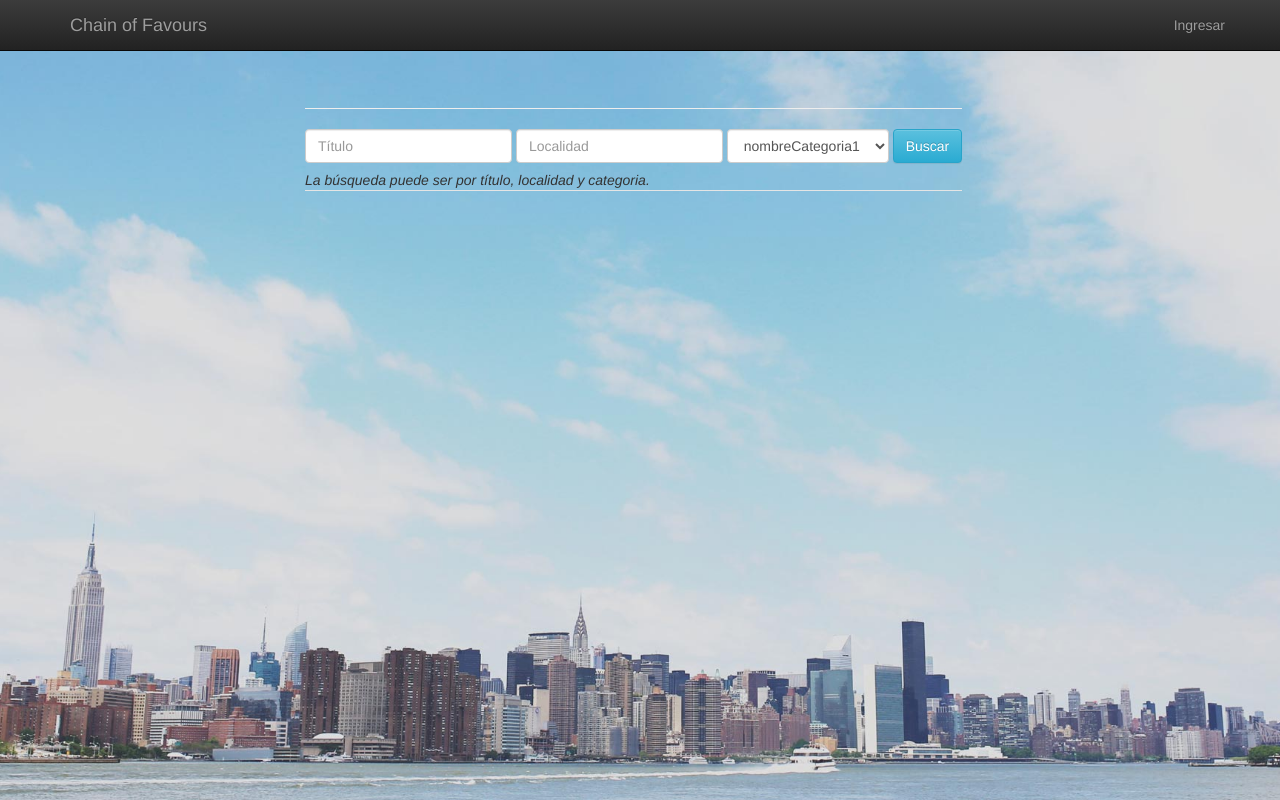
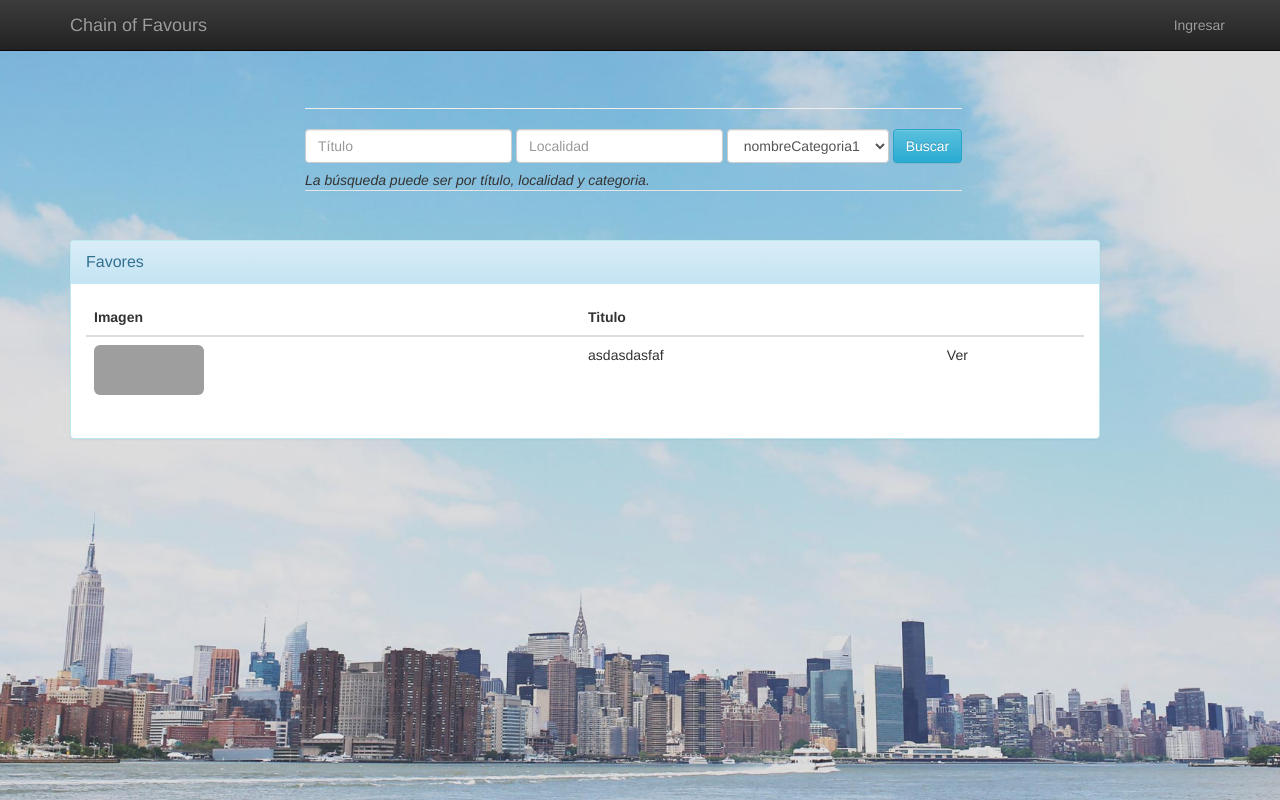
Before and after one commit to nahuelz/ing2-2017, a PHP site: page / in a window 1280 px wide. Run offline with PHP 8.4, Linux system fonts and the light colour scheme; data comes from the database, SQL or seed files in the repository; some libraries are stand-ins or nearby versions; grey boxes are pictures that could not be loaded.

Commit message:
alta imagen

```diff
--- a/controller/FavorController.php
+++ b/controller/FavorController.php
@@ -45,7 +45,7 @@ class FavorController {
                 $fecha = Date('Y-m-d');
                 $nombreImagen = '';
                 $usuarioId = UsuarioController::getInstance()->usuarioLogeado()->getId();
-                if (isset($_FILES['imagen'])){
+                if ( (isset($_FILES['imagen'])) && ($_FILES['imagen']['size'] > 0) )  {
                     if ($this->validarImagen()){
                         $imagen = $this->procesarImagen();
                         $nombreImagen = $_FILES['imagen']['name'];
--- a/controller/ResourceController.php
+++ b/controller/ResourceController.php
@@ -19,12 +19,13 @@ class ResourceController {
 	*/
     public function home($args = []) {
         $categorias = Categoria::getInstance()->categoriasHabilitadas();
+        $favores = Favor::getInstance()->obtenerFavores();
         if (UsuarioController::getInstance()->usuarioLogeado()){
-            $args = array_merge($args, ['user' => UsuarioController::getInstance()->usuarioLogeado(), 'categorias' => $categorias]);
+            $args = array_merge($args, ['user' => UsuarioController::getInstance()->usuarioLogeado(), 'categorias' => $categorias, 'favores' => $favores]);
             $view = new Home();
             $view->show($args);
         }else{
-            $args = array_merge($args, ['categorias' => $categorias]);
+            $args = array_merge($args, ['categorias' => $categorias, 'favores' => $favores]);
             $view = new Home();
             $view->show($args);
         }
--- a/model/Favor.php
+++ b/model/Favor.php
@@ -41,13 +41,78 @@ class Favor extends PDORepository {
         return $this;
     }
 
-     public function setId($id){
+    public function setId($id){
         $this->id = $id;
     }
 
     public function getId(){
         return $this->id;
     }
+
+    public function setUsuarioId($usuarioId){
+        $this->usuarioId = $usuarioId;
+    }
+
+    public function getUsuarioId(){
+        return $this->usuarioId;
+    }
+
+    public function setTitulo($titulo){
+        $this->titulo = $titulo;
+    }
+
+    public function getTitulo(){
+        return $this->titulo;
+    }
+
+    public function setDescripcion($descripcion){
+        $this->descripcion = $descripcion;
+    }
+
+    public function getDescripcion(){
+        return $this->descripcion;
+    }
+
+    public function setCategoriaId($categoriaId){
+        $this->categoriaId = $categoriaId;
+    }
+
+    public function getCategoriaId(){
+        return $this->categoriaId;
+    }
+
+    public function setLocalidad($localidad){
+        $this->localidad = $localidad;
+    }
+
+    public function getLocalidad(){
+        return $this->localidad;
+    }
+
+    public function setFechaPublicacion($fechaPublicacion){
+        $this->fechaPublicacion = $fechaPublicacion;
+    }
+
+    public function getFechapublicacion(){
+        return $this->fechaPublicacion;
+    }
+
+    public function setCerrada($cerrada){
+        $this->cerrada = $cerrada;
+    }
+
+    public function getCerrada(){
+        return $this->cerrada;
+    }
+
+    public function setImagen($imagen){
+        $this->imagen = $imagen;
+    }
+
+    public function getImagen(){
+        return $this->imagen;
+    }
+
 
     public function altaFavor($usuarioId, $titulo, $descripcion, $categoriaId, $localidad, $fecha, $imagen){
         $mapper = function($row) {};
@@ -58,4 +123,13 @@ class Favor extends PDORepository {
         return (Message::getMessage(10));
     }
 
+    public function obtenerFavores(){
+         $mapper = function($row) {
+            $resource = new Favor($row['id'], $row['usuario_id'], $row['titulo'], $row['descripcion'], $row['categoria'], $row['localidad'], $row['fecha_publicacion'], $row['cerrada'], $row['imagen']);
+            return $resource;
+        };
+        $answer = $this->queryList("SELECT * FROM Favor WHERE cerrada=0;", [], $mapper);
+        return ($answer);
+    }
+
 }
--- a/templates/tablaFavores.html.twig
+++ b/templates/tablaFavores.html.twig
@@ -1,84 +1,30 @@
 <div class="container">
-    {#<div id="signupbox" style="padding-left: 0px;" class="mainbox col-md-11">
+    <div style="padding-left: 0px;" class="mainbox col-md-11">
         <div class="panel panel-info">
             <div class="panel-heading">
                 <div class="panel-title">Favores</div>
             </div>
-
-             <div class="panel-body" >
-                <table class="table table-hover table-bordered col-md-11">
+            <div class="panel-body">
+                <table class="table table-sm">
                     <thead>
-                    <tr class="beGrey">
+                        <tr>
                             <th>Imagen</th>
-                        <th>Título</th>
-                        <th>Tipo</th>
-                        <th>Localidad</th>
-                        <th>Dirección</th>
-                        <th>Capacidad</th>
+                            <th>Titulo</th>
                             <th></th>
                         </tr>
                     </thead>
+                    {% for favor in favores %}
                         <tbody>
-
                             <tr>
-                            <td><img style=" width: 110px; height: 50px;" id="img" class="img-rounded" src="" alt="" /></td>
-                            {#
-                                SI ES PREMIUM HAY QUE MOSTRAR ESTA IMAGEN Y NO LA DE ARRIBA
-                                <td><img style=" width: 110px; height: 80px;" id="img" class="img-rounded" {% if hospedaje.imagen1 %} src="{{ hospedaje.imagen1 }}"  {% endif %}alt="premium" /></td>
-
-                            <td> hospedaje.titulo </td>
-                            <td> hospedaje.tipoHosp </td>
-                            <td> hospedaje.localidad </td>
-                            <td> hospedaje.direccion </td>
-                            <td> hospedaje.capacidad personas.</td>
-                            <td><a class="btn btn-primary" data-path="" >Ver</a>
-                            </td>
-                        </tr>
-                        <tr>
-                            <td><img style=" width: 110px; height: 50px;" id="img" class="img-rounded" src="" alt="" /></td>
-                            {#
-                                SI ES PREMIUM HAY QUE MOSTRAR ESTA IMAGEN Y NO LA DE ARRIBA
-                                <td><img style=" width: 110px; height: 80px;" id="img" class="img-rounded" {% if hospedaje.imagen1 %} src="{{ hospedaje.imagen1 }}"  {% endif %}alt="premium" /></td>
-
-                            <td> hospedaje.titulo </td>
-                            <td> hospedaje.tipoHosp </td>
-                            <td> hospedaje.localidad </td>
-                            <td> hospedaje.direccion </td>
-                            <td> hospedaje.capacidad personas.</td>
-                            <td><a class="btn btn-primary" data-path="" >Ver</a>
-                            </td>
-                        </tr>
-                        <tr>
-                            <td><img style=" width: 110px; height: 50px;" id="img" class="img-rounded" src="" alt="" /></td>
-                            {#
-                                SI ES PREMIUM HAY QUE MOSTRAR ESTA IMAGEN Y NO LA DE ARRIBA
-                                <td><img style=" width: 110px; height: 80px;" id="img" class="img-rounded" {% if hospedaje.imagen1 %} src="{{ hospedaje.imagen1 }}"  {% endif %}alt="premium" /></td>
-
-                            <td> hospedaje.titulo </td>
-                            <td> hospedaje.tipoHosp </td>
-                            <td> hospedaje.localidad </td>
-                            <td> hospedaje.direccion </td>
-                            <td> hospedaje.capacidad personas.</td>
-                            <td><a class="btn btn-primary" data-path="" >Ver</a>
-                            </td>
-                        </tr>
-                        <tr>
-                            <td><img style=" width: 110px; height: 50px;" id="img" class="img-rounded" src="" alt="" /></td>
-                            {#
-                                SI ES PREMIUM HAY QUE MOSTRAR ESTA IMAGEN Y NO LA DE ARRIBA
-                                <td><img style=" width: 110px; height: 80px;" id="img" class="img-rounded" {% if hospedaje.imagen1 %} src="{{ hospedaje.imagen1 }}"  {% endif %}alt="premium" /></td>
-
-                            <td> hospedaje.titulo </td>
-                            <td> hospedaje.tipoHosp </td>
-                            <td> hospedaje.localidad </td>
-                            <td> hospedaje.direccion </td>
-                            <td> hospedaje.capacidad personas.</td>
-                            <td><a class="btn btn-primary" data-path="" >Ver</a>
-                            </td>
+                                <td><img style=" width: 110px; height: 50px;" id="img" class="img-rounded" {% if favor.imagen == '' %} src="imagenes/default.png" {% else %} src="imagenes/{{ favor.imagen }}"{% endif %} alt="default" /></td>
+                                <td>{{ favor.titulo }}</td>
+                                <td> Ver </td>
                             </tr>
                         </tbody>
+                    {% endfor %}
                 </table>
-            </div> #}
+
             </div>
         </div>
     </div>
+</div>
```
Also changed, not shown: imagenes/default.jpg (added), imagenes/default.png (added). Lines whose indentation alone changed are shown as unchanged.
